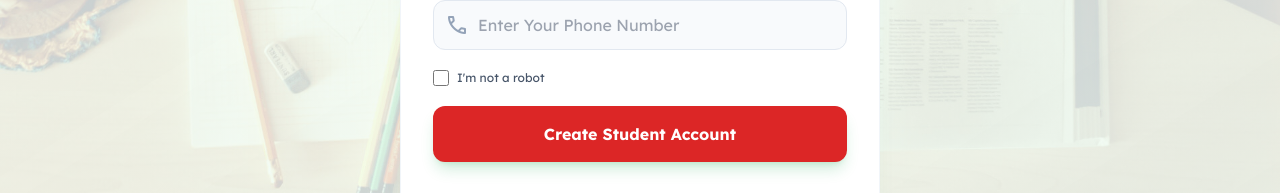
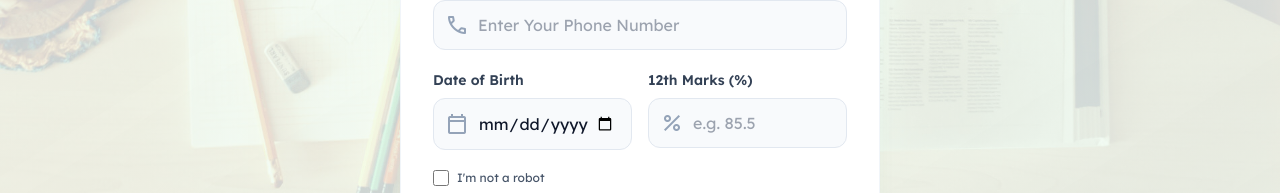
Before and after one commit to rajsh7/AdmissionX, a Next.js app: page /signup/student in a window 1280 px wide. Shown: the part 607-800 px from the top of the page. Built offline with nearby package versions, Linux system fonts and the light colour scheme; no server answers.

Commit message:
feat(phase-1): update student auth UI and APIs

```diff
--- a/app/api/login/student/route.ts
+++ b/app/api/login/student/route.ts
@@ -1,7 +1,7 @@
 import { NextRequest, NextResponse } from "next/server";
 import bcrypt from "bcryptjs";
 import pool from "@/lib/db";
-import { signStudentToken, STUDENT_COOKIE } from "@/lib/auth";
+import { signStudentToken, STUDENT_COOKIE, COOKIE_OPTIONS } from "@/lib/auth";
 
 export async function POST(req: NextRequest) {
   try {
@@ -70,17 +70,10 @@ export async function POST(req: NextRequest) {
     });
 
     // Set HTTP-only cookie
-    response.cookies.set(STUDENT_COOKIE, token, {
-      httpOnly: true,
-      secure: process.env.NODE_ENV === "production",
-      sameSite: "lax",
-      maxAge: 60 * 60 * 24 * 7, // 7 days
-      path: "/",
-    });
+    response.cookies.set(STUDENT_COOKIE, token, COOKIE_OPTIONS);
 
     return response;
   } catch (err) {
-    console.error("Student login error:", err);
     return NextResponse.json(
       { error: "Internal server error" },
       { status: 500 },
--- a/app/api/signup/student/route.ts
+++ b/app/api/signup/student/route.ts
@@ -2,14 +2,15 @@ import { NextRequest, NextResponse } from "next/server";
 import bcrypt from "bcryptjs";
 import pool from "@/lib/db";
 import { sendStudentWelcomeEmail } from "@/lib/email";
+import { signStudentToken, STUDENT_COOKIE, COOKIE_OPTIONS } from "@/lib/auth";
 
 export async function POST(req: NextRequest) {
   try {
     const body = await req.json();
-    const { name, email, phone, password, captchaOk } = body;
+    const { name, email, phone, password, dob, marks12, captchaOk } = body;
 
     // ── Validation ──────────────────────────────────────────────────────────
-    if (!name || !email || !phone || !password) {
+    if (!name || !email || !phone || !password || !dob || !marks12) {
       return NextResponse.json(
         { error: "All fields are required." },
         { status: 400 },
@@ -41,6 +42,8 @@ export async function POST(req: NextRequest) {
           name          VARCHAR(255) NOT NULL,
           email         VARCHAR(255) NOT NULL UNIQUE,
           phone         VARCHAR(32)  NOT NULL,
+          dob           DATE NOT NULL,
+          marks12       DECIMAL(5,2) NOT NULL,
           password_hash VARCHAR(255) NOT NULL,
           created_at    TIMESTAMP DEFAULT CURRENT_TIMESTAMP,
           updated_at    TIMESTAMP DEFAULT CURRENT_TIMESTAMP ON UPDATE CURRENT_TIMESTAMP
@@ -67,11 +70,12 @@ export async function POST(req: NextRequest) {
       const hashed = await bcrypt.hash(password, 12);
 
       // ── Insert record ─────────────────────────────────────────────────────
-      await conn.query(
-        `INSERT INTO next_student_signups (name, email, phone, password_hash)
-         VALUES (?, ?, ?, ?)`,
-        [name.trim(), emailLower, phone.trim(), hashed],
+      const [insertResult] = await conn.query(
+        `INSERT INTO next_student_signups (name, email, phone, dob, marks12, password_hash)
+         VALUES (?, ?, ?, ?, ?, ?)`,
+        [name.trim(), emailLower, phone.trim(), dob, parseFloat(marks12), hashed],
       );
+      var newUserId = (insertResult as any).insertId;
     } finally {
       conn.release();
     }
@@ -80,12 +84,20 @@ export async function POST(req: NextRequest) {
     try {
       await sendStudentWelcomeEmail(emailLower, name.trim());
     } catch (emailErr) {
-      console.error("[student signup] welcome email failed:", emailErr);
+      // ignore email error quietly
     }
 
-    return NextResponse.json({ success: true });
+    const token = await signStudentToken({
+      id: newUserId,
+      name: name.trim(),
+      email: emailLower,
+      role: "student",
+    });
+
+    const response = NextResponse.json({ success: true });
+    response.cookies.set(STUDENT_COOKIE, token, COOKIE_OPTIONS);
+    return response;
   } catch (err) {
-    console.error("[student signup]", err);
     return NextResponse.json(
       { error: "Internal server error. Please try again." },
       { status: 500 },
--- a/app/signup/student/page.tsx
+++ b/app/signup/student/page.tsx
@@ -1,11 +1,13 @@
 "use client";
 
+import { useState } from "react";
 import Header from "../../components/Header";
 import { AuthBackgroundSlider } from "../../components/AuthBackgroundSlider";
 import { useRouter } from "next/navigation";
 
 export default function StudentSignupPage() {
   const router = useRouter();
+  const [errorMsg, setErrorMsg] = useState("");
 
   return (
     <div className="min-h-screen flex flex-col font-display relative">
@@ -35,10 +37,17 @@ export default function StudentSignupPage() {
             </p>
           </div>
 
+          {errorMsg && (
+            <div className="mb-4 p-3 bg-red-100 dark:bg-red-900/30 text-red-700 dark:text-red-400 border border-red-200 dark:border-red-800 rounded-lg text-sm text-center">
+              {errorMsg}
+            </div>
+          )}
+
           <form
             className="space-y-5"
             onSubmit={async (e) => {
               e.preventDefault();
+              setErrorMsg("");
               const form = e.currentTarget as HTMLFormElement;
               const formData = new FormData(form);
               const body = {
@@ -46,6 +55,8 @@ export default function StudentSignupPage() {
                 email: String(formData.get("email") || ""),
                 phone: String(formData.get("phone") || ""),
                 password: String(formData.get("password") || ""),
+                dob: String(formData.get("dob") || ""),
+                marks12: String(formData.get("marks12") || ""),
                 captchaOk: formData.get("captcha") === "on",
               };
               const res = await fetch("/api/signup/student", {
@@ -57,7 +68,7 @@ export default function StudentSignupPage() {
                 router.push("/signup/student/success");
               } else {
                 const data = await res.json();
-                alert(data.error || "Signup failed");
+                setErrorMsg(data.error || "Signup failed");
               }
             }}
           >
@@ -128,8 +139,50 @@ export default function StudentSignupPage() {
                   name="phone"
                   type="tel"
                   placeholder="Enter Your Phone Number"
+                  required
                   className="w-full pl-11 pr-4 py-3 bg-slate-50 dark:bg-slate-800 border border-slate-200 dark:border-slate-700 rounded-xl focus:ring-2 focus:ring-primary/20 focus:border-primary outline-none transition-all text-slate-900 dark:text-slate-100"
                 />
+              </div>
+            </div>
+
+            {/* Sub-grid for DOB and 12th Marks */}
+            <div className="grid grid-cols-2 gap-4">
+              <div className="flex flex-col gap-2">
+                <label className="text-slate-700 dark:text-slate-300 text-sm font-semibold">
+                  Date of Birth
+                </label>
+                <div className="relative">
+                  <span className="material-symbols-outlined absolute left-3 top-1/2 -translate-y-1/2 text-slate-400 text-xl">
+                    calendar_today
+                  </span>
+                  <input
+                    name="dob"
+                    type="date"
+                    required
+                    className="w-full pl-11 pr-4 py-3 bg-slate-50 dark:bg-slate-800 border border-slate-200 dark:border-slate-700 rounded-xl focus:ring-2 focus:ring-primary/20 focus:border-primary outline-none transition-all text-slate-900 dark:text-slate-100"
+                  />
+                </div>
+              </div>
+
+              <div className="flex flex-col gap-2">
+                <label className="text-slate-700 dark:text-slate-300 text-sm font-semibold">
+                  12th Marks (%)
+                </label>
+                <div className="relative">
+                  <span className="material-symbols-outlined absolute left-3 top-1/2 -translate-y-1/2 text-slate-400 text-xl">
+                    percent
+                  </span>
+                  <input
+                    name="marks12"
+                    type="number"
+                    step="0.01"
+                    min="0"
+                    max="100"
+                    placeholder="e.g. 85.5"
+                    required
+                    className="w-full pl-11 pr-4 py-3 bg-slate-50 dark:bg-slate-800 border border-slate-200 dark:border-slate-700 rounded-xl focus:ring-2 focus:ring-primary/20 focus:border-primary outline-none transition-all text-slate-900 dark:text-slate-100"
+                  />
+                </div>
               </div>
             </div>
 
```
Also changed, not shown: .gsd/phases/1/2-SUMMARY.md (added).
